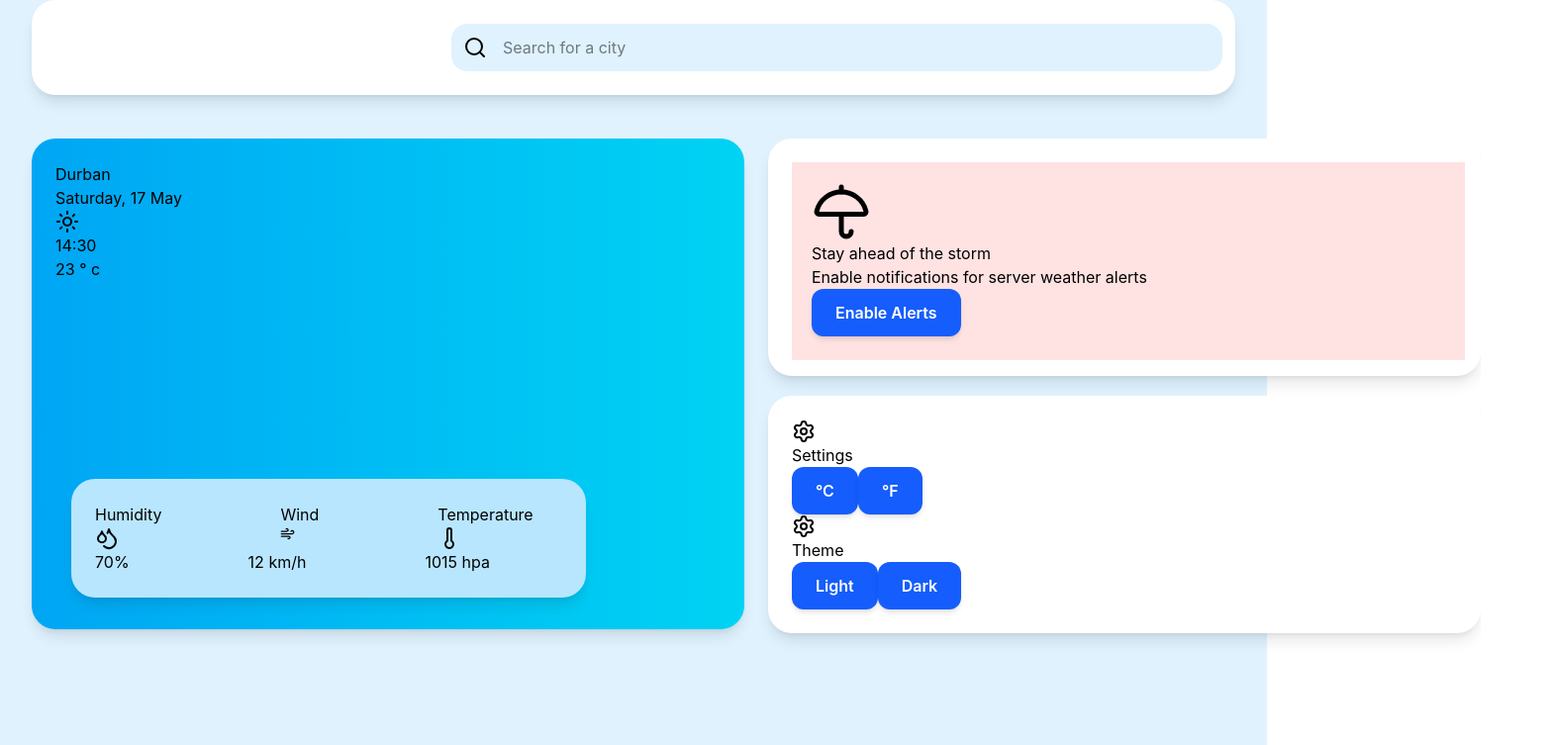
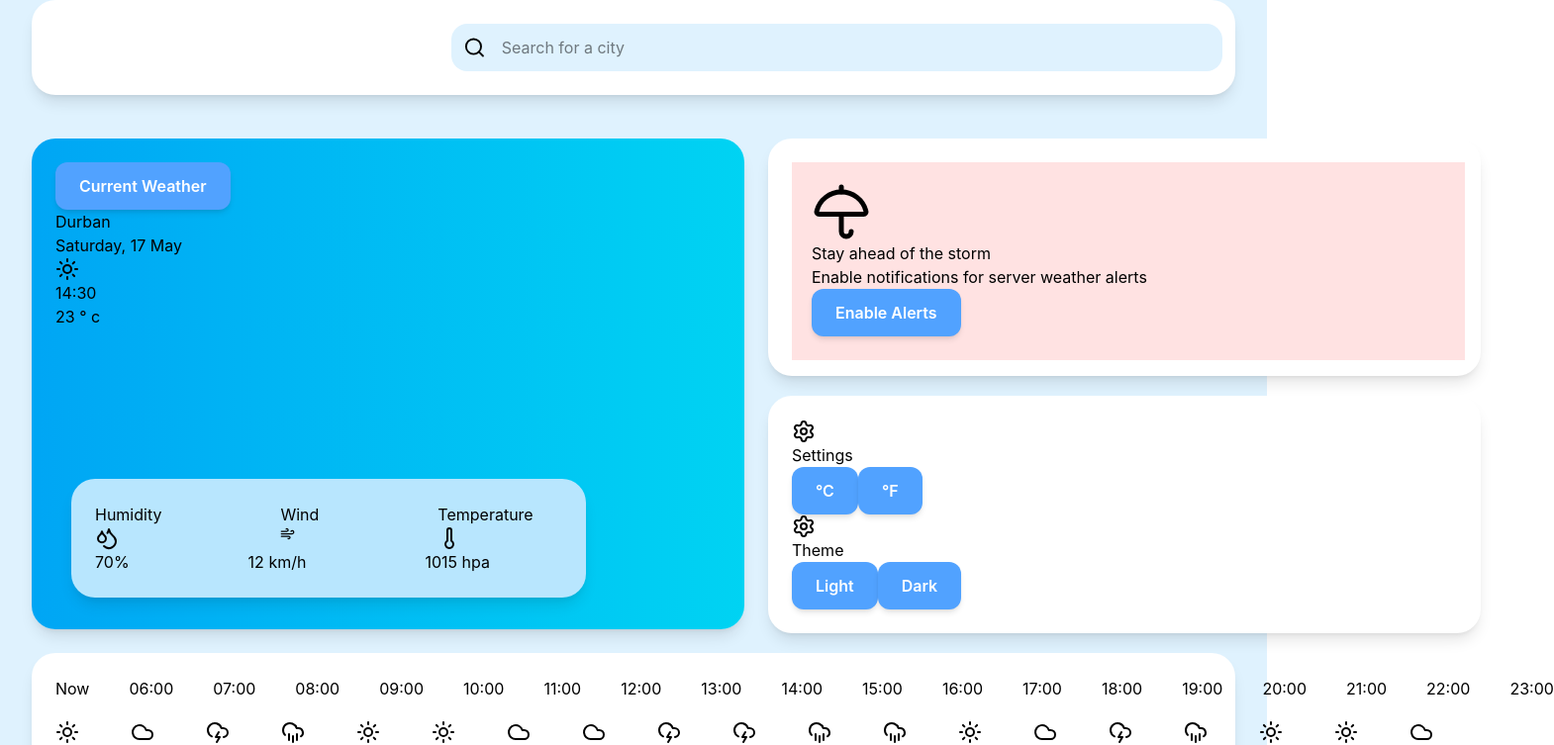
Before and after one commit to Happiness549/ReactTS-Weather-App, a React (Vite) app: page / in a window 1280 px wide. Shown: the top 753 px of the page at 99% size, 1570 px wide, since content can reach past the window. Built offline with nearby package versions, Linux system fonts and the light colour scheme.

Commit message:
Created HourlyForecast component

```diff
--- /dev/null
+++ b/src/components/WeatherCard/HourlyForecast.tsx
@@ -0,0 +1,58 @@
+import React from 'react'
+import { Card } from "../ui/Card";
+import { Text } from '../ui/Text';
+import { Sun } from 'lucide-react';
+import { Cloud } from 'lucide-react';
+import { CloudRain } from 'lucide-react';
+import { CloudLightning } from 'lucide-react';
+
+export const HourlyForecast = () => {
+  return (
+    <Card className='mt-5'>
+        <div className='flex gap-10'>
+            <Text variant={'p'}>Now</Text>
+            <Text variant={'p'}>06:00</Text>
+            <Text variant={'p'}>07:00</Text>
+            <Text variant={'p'}>08:00</Text>
+            <Text variant={'p'}>09:00</Text>
+            <Text variant={'p'}>10:00</Text>
+            <Text variant={'p'}>11:00</Text>
+            <Text variant={'p'}>12:00</Text>
+            <Text variant={'p'}>13:00</Text>
+            <Text variant={'p'}>14:00</Text>
+            <Text variant={'p'}>15:00</Text>
+            <Text variant={'p'}>16:00</Text>
+            <Text variant={'p'}>17:00</Text>
+            <Text variant={'p'}>18:00</Text>
+            <Text variant={'p'}>19:00</Text>
+            <Text variant={'p'}>20:00</Text>
+            <Text variant={'p'}>21:00</Text>
+            <Text variant={'p'}>22:00</Text>
+            <Text variant={'p'}>23:00</Text>
+        </div>
+        <div className='flex gap-13 mt-5'>
+            <Text variant={'p'}><Sun/></Text>
+            <Text variant={'p'}><Cloud/></Text>
+            <Text variant={'p'}><CloudLightning/></Text>
+            <Text variant={'span'}><CloudRain/></Text>
+            <Text variant={'span'}><Sun/></Text>
+            <Text variant={'span'}><Sun/></Text>
+            <Text variant={'span'}><Cloud/></Text>
+            <Text variant={'span'}><Cloud/></Text>
+            <Text variant={'span'}><CloudLightning/></Text>
+            <Text variant={'span'}><CloudLightning/></Text>
+            <Text variant={'span'}><CloudRain/></Text>
+            <Text variant={'span'}><CloudRain/></Text>
+            <Text variant={'p'}><Sun/></Text>
+            <Text variant={'p'}><Cloud/></Text>
+            <Text variant={'p'}><CloudLightning/></Text>
+            <Text variant={'span'}><CloudRain/></Text>
+            <Text variant={'span'}><Sun/></Text>
+            <Text variant={'span'}><Sun/></Text>
+            <Text variant={'span'}><Cloud/></Text>
+
+
+        </div>
+    </Card>
+  )
+}
--- a/src/components/WeatherCard/WeatherCard.tsx
+++ b/src/components/WeatherCard/WeatherCard.tsx
@@ -2,11 +2,13 @@ import React from 'react'
 import {Card} from '../ui/Card'
 import { Text } from '../ui/Text'
 import { Sun } from 'lucide-react'
+import { Button } from '../ui/Button'
 
 
 export const WeatherCard = () => {
   return (
     <Card className='bg-gradient-to-r from-sky-500 to-cyan-400 mt-5 w-180 h-124'>
+        <Button text={'Current Weather'}/>
             <Text variant={'h1'} className='text-base color-red'>Durban</Text>
             <Text variant={'p'}>Saturday, 17 May</Text>
             <Sun/>
--- a/src/components/ui/Button.tsx
+++ b/src/components/ui/Button.tsx
@@ -18,7 +18,7 @@ export const Button:React.FC<ButtonProps> = ({text, onClick, type,className}) =>
             px-6
             py-3
             rounded-xl
-            bg-blue-600
+            bg-blue-400
             text-white
             font-semibold
             shadow-md
--- a/src/components/ui/Input.tsx
+++ b/src/components/ui/Input.tsx
@@ -9,13 +9,12 @@ interface InputProps{
 
 export const Input:React.FC<InputProps> = ({type, placeholder, value, onChange}) => {
   return (
-    <div>
+    <div className='w-full outline-none'>
         <input
           type= {type}
           placeholder={placeholder}
           value={value}
           onChange={onChange}
-          className='w-full  outline-none'
         />
 
     </div>
--- a/src/pages/Home/Home.tsx
+++ b/src/pages/Home/Home.tsx
@@ -6,6 +6,7 @@ import { WeatherCard } from '../../components/WeatherCard/WeatherCard'
 import { WeatherStats } from '../../components/WeatherCard/WeatherStats'
 import {WeatherAlerts} from '../../components/WeatherCard/WeatherAlerts'
 import { Settings } from '../../Settings/Settings'
+import { HourlyForecast } from '../../components/WeatherCard/HourlyForecast'
 
 
 export const Home = () => {
@@ -26,6 +27,7 @@ export const Home = () => {
             </div>
 
         </div>
+        <HourlyForecast/>
     </Container>
 </div>
 
```
